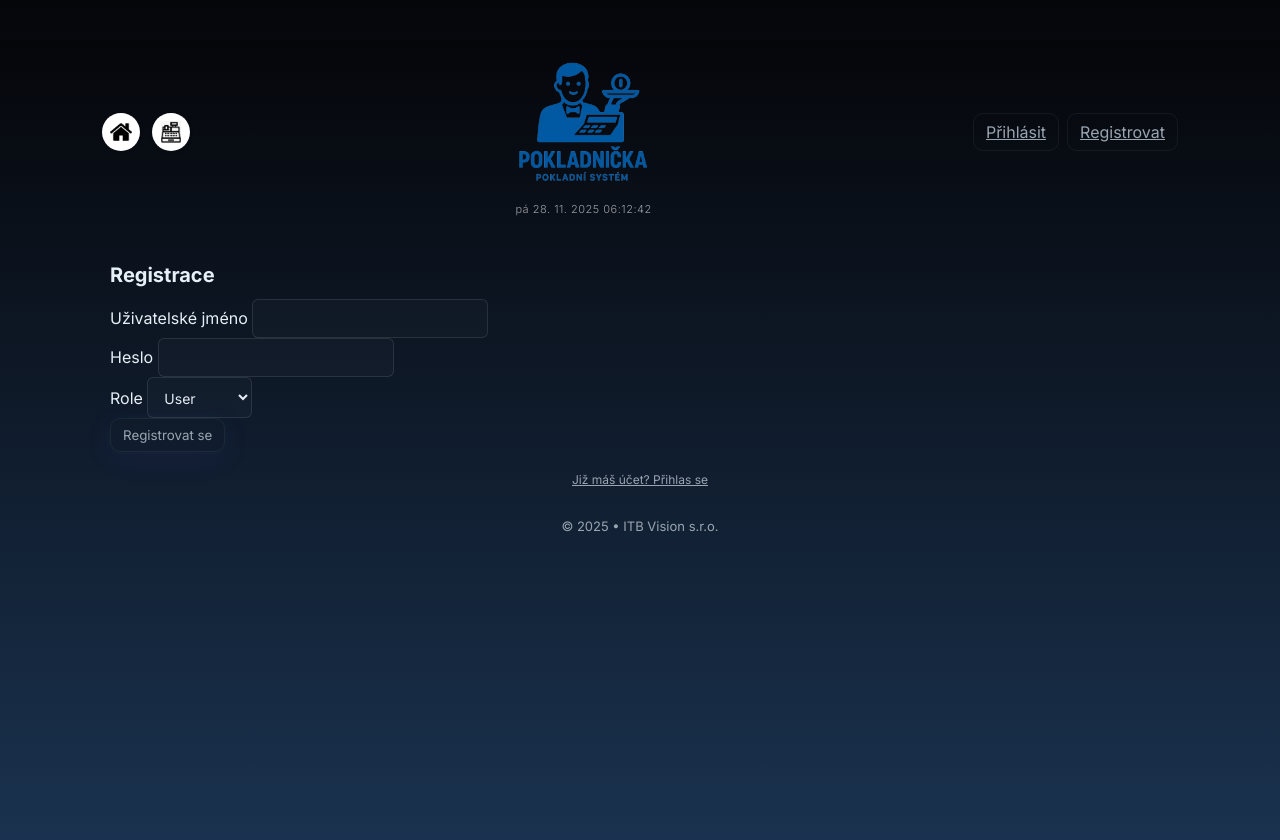
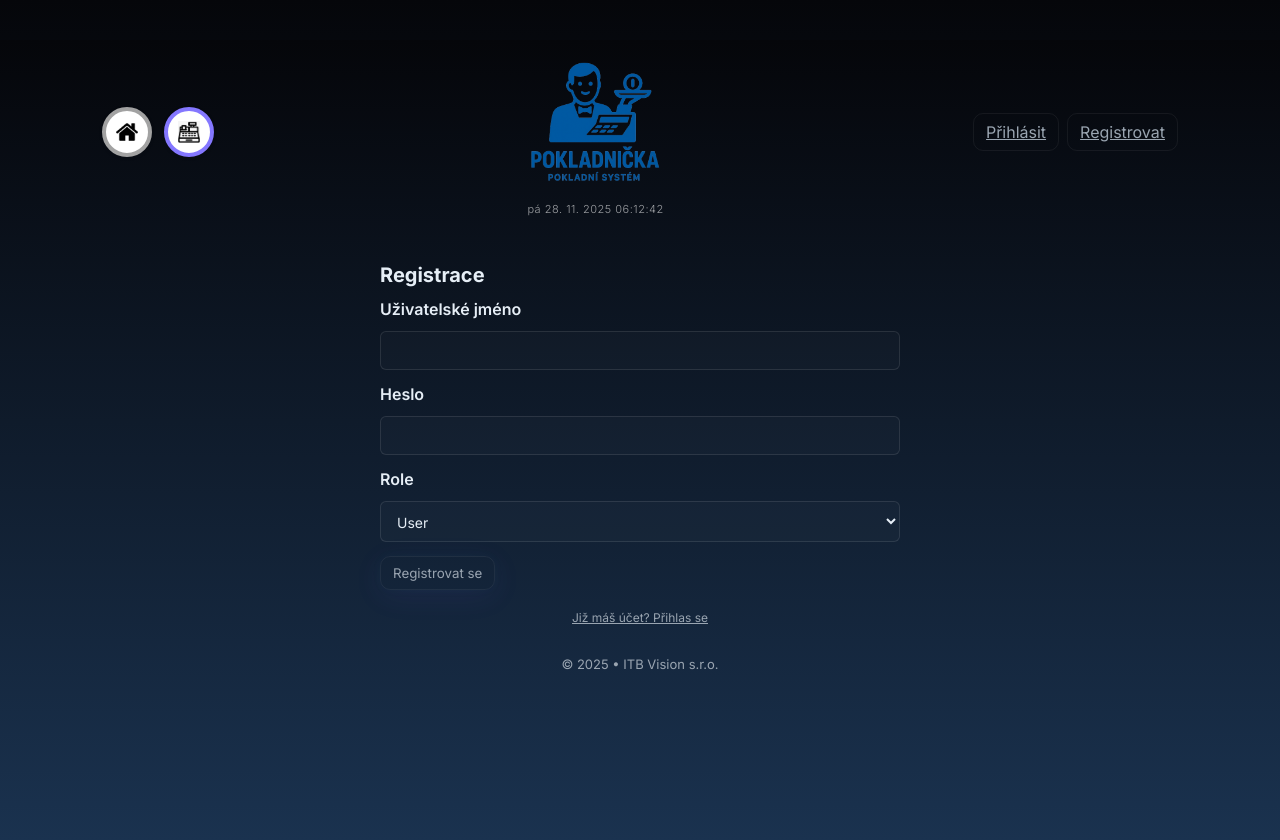
Before and after one commit to ondrejxprosek/projekt_vwa_2025, a Flask app: page /register in a window 1280 px wide. Run offline with Flask 3, Linux system fonts and the light colour scheme.

Commit message:
css edit + comments

```diff
--- a/app.py
+++ b/app.py
@@ -9,7 +9,6 @@ import pytz
 TIMEZONE = pytz.timezone('Europe/Prague')
 
 def local_now():
-    """Vrátí lokální čas zařízení"""
     return datetime.now(TIMEZONE)
 
 app = Flask(__name__)
@@ -17,7 +16,8 @@ app.secret_key = os.environ.get('SECRET_KEY') or os.urandom(24)
 
 # Nastavení databáze
 BASE_DIR = os.path.abspath(os.path.dirname(__file__))
-app.config['SQLALCHEMY_DATABASE_URI'] = 'sqlite:///' + os.path.join(BASE_DIR, 'data.db')
+db_path = os.environ.get('DB_PATH') or os.path.join(BASE_DIR, 'data.db')
+app.config['SQLALCHEMY_DATABASE_URI'] = 'sqlite:///' + db_path
 app.config['SQLALCHEMY_TRACK_MODIFICATIONS'] = False
 
 db = SQLAlchemy(app)
@@ -50,12 +50,12 @@ class Table(db.Model):
     id = db.Column(db.Integer, primary_key=True)
     name = db.Column(db.String(100), nullable=False)
     description = db.Column(db.String(255))
-    created_at = db.Column(db.DateTime, default=datetime.utcnow)
+    created_at = db.Column(db.DateTime, default=local_now)  # ← změněno
 
 class TableSession(db.Model):
     id = db.Column(db.Integer, primary_key=True)
     table_id = db.Column(db.Integer, db.ForeignKey('table.id'), nullable=False)
-    opened_at = db.Column(db.DateTime, default=datetime.utcnow)
+    opened_at = db.Column(db.DateTime, default=local_now)   # ← změněno
     closed_at = db.Column(db.DateTime, nullable=True)
 
     table = db.relationship('Table', backref=db.backref('sessions', lazy='dynamic'))
@@ -64,7 +64,7 @@ class TableItemEntry(db.Model):
     id = db.Column(db.Integer, primary_key=True)
     session_id = db.Column(db.Integer, db.ForeignKey('table_session.id'), nullable=False)
     item_id = db.Column(db.Integer, db.ForeignKey('item.id'), nullable=False)
-    timestamp = db.Column(db.DateTime, default=datetime.utcnow)
+    timestamp = db.Column(db.DateTime, default=local_now)   # ← změněno
     quantity = db.Column(db.Integer, default=1)
 
     session = db.relationship('TableSession', backref=db.backref('entries', lazy='dynamic'))
@@ -408,7 +408,7 @@ def register():
         new_user.set_password(password)
         db.session.add(new_user)
         db.session.commit()
-        flash('Registrace úspěšná. Nyní se přihlaš.', 'success')
+        flash('Registrace úspěšná. Nyní se přihlas.', 'success')
         return redirect(url_for('login'))
 
     return render_template('register.html', admin_exists=admin_exists)
--- a/static/css/styles.css
+++ b/static/css/styles.css
@@ -38,69 +37,78 @@ html,body{height:100%;margin:0;background:linear-gradient(180deg,#05060a 0%, var
   border-radius: 6px;
   font-size: 14px;
   color: var(--muted);
-}
-.flash{padding:10px;border-radius:10px;margin-bottom:12px}
-.flash-success{background:linear-gradient(90deg, rgba(55, 177, 153, 0.06), rgba(102, 71, 225, 0.03));border-left:4px solid var(--accent)}
-.flash-danger{background:linear-gradient(90deg, rgba(255,64,64,0.03), rgba(255,255,255,0.01));border-left:4px solid #ff6b6b}
-.list{margin-top:12px}
-.list-item{padding:12px;border-radius:10px;border:1px solid rgba(255,255,255,0.03);display:flex;justify-content:space-between;align-items:center;margin-bottom:8px;background:var(--glass)}
-/* .badge{padding:10px 15px;border-radius:999px;font-weight:600;background:linear-gradient(90deg,var(--accent),var(--accent-2));color:#071018} */
-.small-muted{color:var(--muted);font-size:12px}
-.table{width:100%;border-collapse:collapse}
-.table th, .table td{padding:10px;text-align:left}
-.table thead th{color:var(--muted);font-size:13px}
-.form-inline{display:flex;gap:8px}
-.kv{color:var(--muted);font-size:13px}
-/* subtle neon glow */
-.glow{box-shadow:0 6px 30px rgba(124,92,255,0.08), 0 0 12px rgba(0,230,168,0.03)}
-.footer{margin-top:30px;color:var(--muted);text-align:center;font-size:13px}
+} /* informační blok (např. u prázdných objednávek) */
+.flash{padding:10px;border-radius:10px;margin-bottom:12px} /* základ flash zprávy */
+.flash-success{background:linear-gradient(90deg, rgba(55, 177, 153, 0.06), rgba(102, 71, 225, 0.03));border-left:4px solid var(--accent)} /* success flash */
+.flash-danger{background:linear-gradient(90deg, rgba(255,64,64,0.03), rgba(255,255,255,0.01));border-left:4px solid #ff6b6b} /* error flash */
+.list{margin-top:12px} /* seznam (neviděl jsem použití) */
+.list-item{padding:12px;border-radius:10px;border:1px solid rgba(255,255,255,0.03);display:flex;justify-content:space-between;align-items:center;margin-bottom:8px;background:var(--glass)} /* položky v seznamu (asi nevyužito) */
+.small-muted{color:var(--muted);font-size:12px} /* malé tlumené texty (role, popisy) */
+.table{width:100%;border-collapse:collapse} /* tabulka položek */
+.table th, .table td{padding:10px;text-align:left} /* buňky tabulky */
+.table thead th{color:var(--muted);font-size:13px} /* hlavička tabulky */
+.form-inline{display:flex;gap:8px} /* řádkový edit form položky */
+.kv{color:var(--muted);font-size:13px} /* text s info (uživatel v menu) */
+.glow{box-shadow:0 6px 30px rgba(124,92,255,0.08), 0 0 12px rgba(0,230,168,0.03)} /* efektní zvýraznění tlačítek (např. Přidat) */
+.footer{margin-top:30px;color:var(--muted);text-align:center;font-size:13px} /* patička stránky */
 .navbar {
     display: flex;
     align-items: center;
-    gap: 8px; /* mezera mezi home, cashier, brand ... */
+    gap: 8px;
     padding: 8px 12px;
-}
+} /* hlavní horní lišta */
 .nav-actions {
     margin-left: auto;
     display: flex;
     align-items: center;
     gap: 10px;
-}
+} /* blok akcí vpravo (menu odkazy) */
 .home-link {
     margin-right: 4px;
     display: inline-flex;
     align-items: center;
     justify-content: center;
-    width: 38px;
-    height: 38px;
+    width: 50px;
+    height: 50px;
     background: #fff;
     border-radius: 50%;
     padding: 4px;
     box-shadow: 0 1px 4px rgba(0,0,0,0.08);
     text-decoration: none;
-}
+    border: 4px solid #a2a2a2;
+} /* kruhové tlačítko (Domů) */
+.home-link-cashier {
+    margin-right: 4px;
+    display: inline-flex;
+    align-items: center;
+    justify-content: center;
+    width: 50px;
+    height: 50px;
+    background: #ffffff;
+    border-radius: 50%;
+    padding: 4px;
+    box-shadow: 0 1px 4px rgba(0,0,0,0.08);
+    text-decoration: none;
+    border: 4px solid #8477ff;
+} /* kruhové tlačítko (Pokladna) */
 .home-link img {
     object-fit:contain;
     width: 22px;
     height: 22px;
     object-fit: contain;
     display: block;
-}
+} /* obrázek ikony v home-link */
 .home-link:hover {
     background: #f2f2f2;
-}
-/* Checkboxy */
+} /* hover efekt ikony */
 input[type="checkbox"] {
   accent-color: var(--accent);
   cursor: pointer;
-}
-
+} /* checkbox styl (použito u práv) */
 label {
   cursor: pointer;
   user-select: none;
-}
-
-/* Hamburger button */
+} /* pohodlné klikání na label (práva) */
 .hamburger {
   display: none;
   align-items: center;
@@ -188,60 +186,82 @@ header.navbar { position: relative; }
   height: 150px;
   width: auto;
   display: block;
-  margin: 0 0 4px 0; /* decentně nad časem/uživatelem */
+  margin: 0 0 4px 0;
   opacity: 0.9;
-}
+} /* logo aplikace (velké; možná zmenšit pro header) */
 @media (max-width: 768px) {
   .brand-logo { height: 150px; }
 }
-
 .print-logo {
   display: inline-block;
-  height: 24px;           /* menší na obrazovce */
+  height: 24px;
   max-width: 60%;
   width: auto;
   margin: 0 auto 8px;
   opacity: 0.95;
-}
-
-/* Logo na účtence – pevná (rozumná) šířka, přegeneruje i případné inline styly */
+} /* obecné menší logo (účtenka) */
 .receipt-header .print-logo {
-  width: 140px !important;   /* uprav dle potřeby */
+  width: 140px !important;
   height: auto !important;
   max-width: 100% !important;
   display: inline-block;
-}
-
-/* Náhled na obrazovce */
+} /* logo v hlavičce účtenky – override */
 .receipt-paper {
-  max-width: 360px;      /* jen pro web náhled */
+  max-width: 360px;
   margin: 0 auto;
-}
-
-/* Logo – výchozí (web) */
+} /* wrapper pro náhled účtenky (pokud používané) */
 .receipt-header .print-logo {
   width: 140px;
   height: auto;
   display: inline-block;
-}
-
-/* Tisk: přizpůsobení šířce účtenky */
+} /* duplicitní definice – stejné jako výše (lze sloučit) */
 @media print {
   @page {
-    size: 80mm auto;      /* nastavení šířky papíru (80mm tiskárna) */
+    size: 80mm auto;
     margin: 0;
-  }
+  } /* formát stránky pro tisk */
   .receipt-paper {
     width: 80mm !important;
     margin: 0 auto !important;
-  }
+  } /* šířka pro tisk účtenky */
   .receipt-paper .print-logo {
-    width: 100% !important;     /* přesně šířka účtenky */
+    width: 100% !important;
     max-width: 100% !important;
     height: auto !important;
     display: block !important;
     margin: 0 auto 6mm !important;
-  }
+  } /* logo na šířku při tisku */
 }
-
-/* Pokud máš 58mm tiskárnu, změň 80mm na 58mm v obou místech výše */
+.item-form {
+  width:50%;
+  max-width:560px;
+  min-width:320px;
+  margin:0 0 24px 0;
+} /* formulář pro přidání položky (šířka půl stránky) */
+.item-form .input {
+  width:100%;
+  box-sizing:border-box;
+  resize:none;
+} /* vstupy ve formu položky natažené na šířku */
+@media (max-width: 900px) {
+  .item-form { width:100%; max-width:100%; }
+} /* plná šířka na menších displejích */
+/* Registrace / formuláře: vertikální řazení a mezery */
+.form-container { max-width: 520px; margin: 0 auto; }
+.form { width: 100%; }
+.form .form-group {
+  display: flex;
+  flex-direction: column;
+  gap: 6px;               /* mezera mezi label a inputem */
+  margin-bottom: 14px;    /* mezera mezi skupinami */
+}
+.form .form-group label {
+  margin: 0 0 6px 0;      /* mezera pod labely */
+  font-weight: 600;
+}
+.form .input,
+.form select,
+.form textarea {
+  width: 100%;
+  box-sizing: border-box;
+}
--- a/templates/base.html
+++ b/templates/base.html
@@ -14,7 +14,7 @@
     <a class="home-link" href="{{ url_for('index') }}" title="Domů">
       <img src="{{ url_for('static', filename='img/home.png') }}" alt="Domů" width="22" height="22" aria-hidden="true">
     </a>
-    <a class="home-link" href="{{ url_for('cashier') }}" title="Pokladna">
+    <a class="home-link-cashier" href="{{ url_for('cashier') }}" title="Pokladna">
       <img src="{{ url_for('static', filename='img/cashier.png') }}" alt="Pokladna" width="22" height="22" aria-hidden="true">
     </a>
 
```
Also changed, not shown: other parts of static/css/styles.css (+28 -39 lines), templates/admin_items.html (+3 -6 lines).
